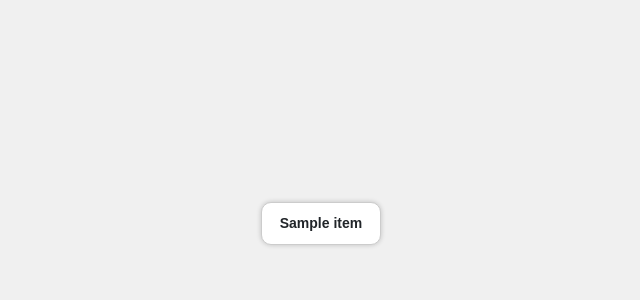
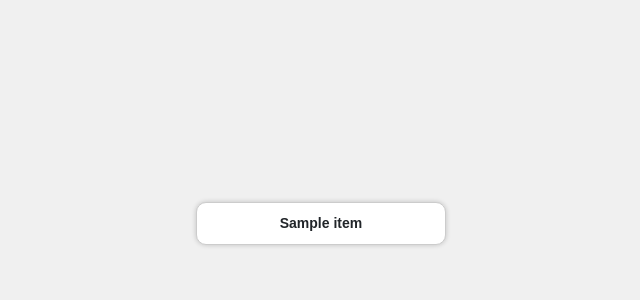
Before and after one commit to joshua1904/bar_app, a Flask app: template templates/index.html in a window 1280 px wide. Shown: the part 202-502 px from the top of the page, without its empty margins (319-959 px from the left). Run offline with Flask 3, Linux system fonts and the light colour scheme; the template is opened without the code that fills it: most values are stand-ins (such as "Sample title", 1, 10 or a date in 2020).

Commit message:
sorted by percentage

```diff
--- a/main.py
+++ b/main.py
@@ -101,12 +101,9 @@ def get_all_beer_states_2(min_weight: int, max_weight: int, min_time_diff: int,
     result = []
     for beer_state in beer_states:
         _, time_stamp, value, serial, last_seen, name = beer_state
-        info = utils.get_info(min_time_diff, min_weight, max_weight, time_stamp, value, last_seen, tolerance)
-        if not name:
-            name = serial
-        result.append({"beer_percentage": f"{info.percentage_of_beer}%", "color": info.info_color, "serial": serial,
-                       "name": name})
-    return result
+        info = utils.get_info(min_time_diff, min_weight, max_weight, time_stamp, value, last_seen, tolerance, name, serial)
+        result.append(info)
+    return [{"beer_percentage": f"{info.percentage_of_beer}%", "color": info.info_color, "serial": info.serial,"name": info.name} for info in sorted(result, key=lambda x: x.percentage_of_beer)]
 
 
 if __name__ == '__main__':
--- a/templates/index.html
+++ b/templates/index.html
@@ -25,7 +25,7 @@
             margin: 10px;
             border: 1px solid #ccc;
             border-radius: 10px;
-            width: 120px;
+            width: 250px;
             background-color: #fff;
             box-shadow: 0 0 5px rgba(0, 0, 0, 0.2);
         }
--- a/utils.py
+++ b/utils.py
@@ -9,6 +9,8 @@ STATUS_COLORS = {"fullBeer": "green", "emptyBeer": "red", "notUsed": "grey", "no
 class INFO:
     percentage_of_beer: float
     info_color: str | None
+    name: str
+    serial: str
 
 @dataclasses.dataclass
 class Settings:
@@ -36,7 +38,7 @@ def _is_new_beer_state(last_seen: datetime, min_time_diff: int) -> bool:
     return True
 
 
-def get_info(min_time_diff: int, min_weight: int, max_weight: int, time_stamp: str, value: int, last_seen: str, tolerance: int) -> INFO:
+def get_info(min_time_diff: int, min_weight: int, max_weight: int, time_stamp: str, value: int, last_seen: str, tolerance: int, name: str, serial: str) -> INFO:
     time_stamp = datetime.datetime.strptime(time_stamp, "%Y-%m-%d %H:%M:%S.%f")
     last_seen = datetime.datetime.strptime(last_seen, "%Y-%m-%d %H:%M:%S.%f")
     percentage_of_beer = int((value - min_weight) / (max_weight - min_weight) * 100)
@@ -44,7 +46,9 @@ def get_info(min_time_diff: int, min_weight: int, max_weight: int, time_stamp: s
     info_color = _get_info_color(percentage_of_beer, new_beer_state, last_seen, time_stamp, min_time_diff, tolerance, min_weight)
     if percentage_of_beer < 0:
         percentage_of_beer = 0
-    return INFO(percentage_of_beer, info_color)
+    if not name:
+        name = serial
+    return INFO(percentage_of_beer, info_color, name, serial)
 
 def get_settings_from_tuple(settings: tuple[int, int, int, int, int]) -> Settings:
     _, min_weight, max_weight, min_time_diff, tolerance = settings
```
Also changed, not shown: test.db (deleted).
